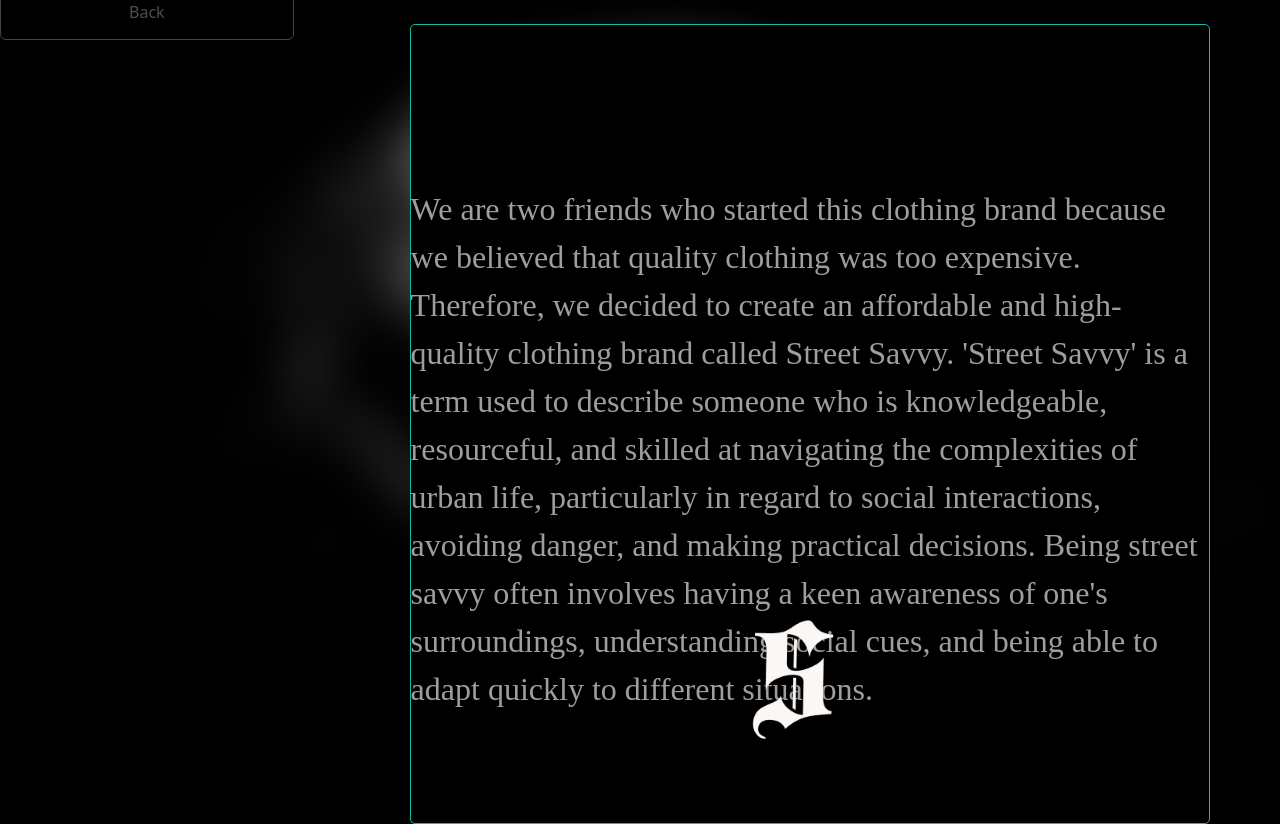
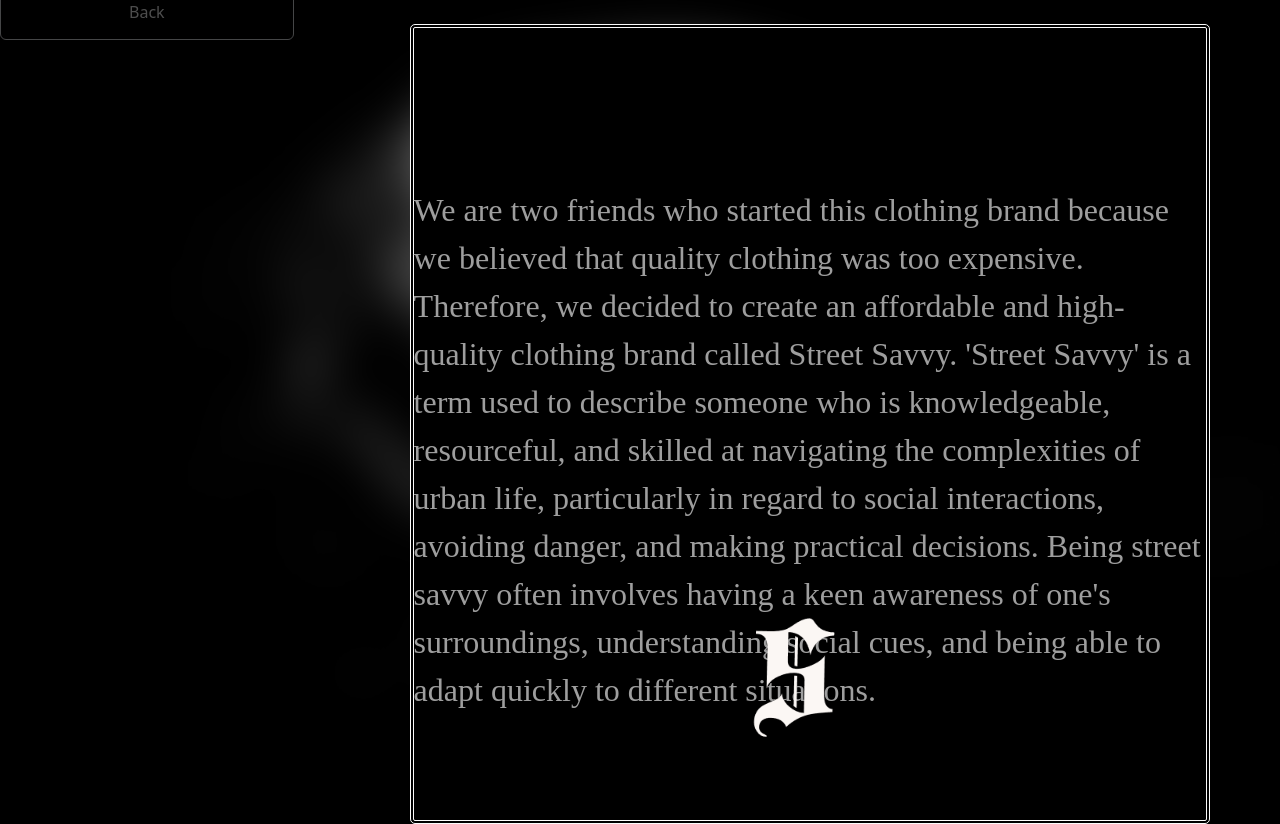
Before and after one commit to Streetsavvyofficial/Streetsavvyofficial.github.io, a website: page aboutus.html in a window 1280 px wide. Drawn offline with Linux system fonts and the light colour scheme; a web font is replaced by a local one.

Commit message:
Update aboutus.html

```diff
--- a/aboutus.html
+++ b/aboutus.html
@@ -39,7 +39,7 @@
 
  <a class="px-32 py-4 bg-neutral-800 text-white border rounded-md opacity-30 hover:bg-black duration-250 transition-colors" href="index.html">Back</a>
 
-    <div class="div1 bg-black"style="position: absolute; left: 32%; width: 800px; height: 800px; border-radius: 5px; border: 1px solid rgb(20 184 166);">
+    <div class="div1 bg-black border-double border-4 border-neutral-50"style="position: absolute; left: 32%; width: 800px; height: 800px; border-radius: 5px;">
 
         <h1 style="position: absolute; top: 20%;  font-family: imbue, serif; font-size: xx-large; color: rgb(158, 158, 158);">We are two friends who started this clothing brand because we believed that quality clothing was too expensive. Therefore, we decided to create an affordable and high-quality clothing brand called Street Savvy. 'Street Savvy' is a term used to describe someone who is knowledgeable, resourceful, and skilled at navigating the complexities of urban life, particularly in regard to social interactions, avoiding danger, and making practical decisions. Being street savvy often involves having a keen awareness of one's surroundings, understanding social cues, and being able to adapt quickly to different situations.</h1>
 
```
